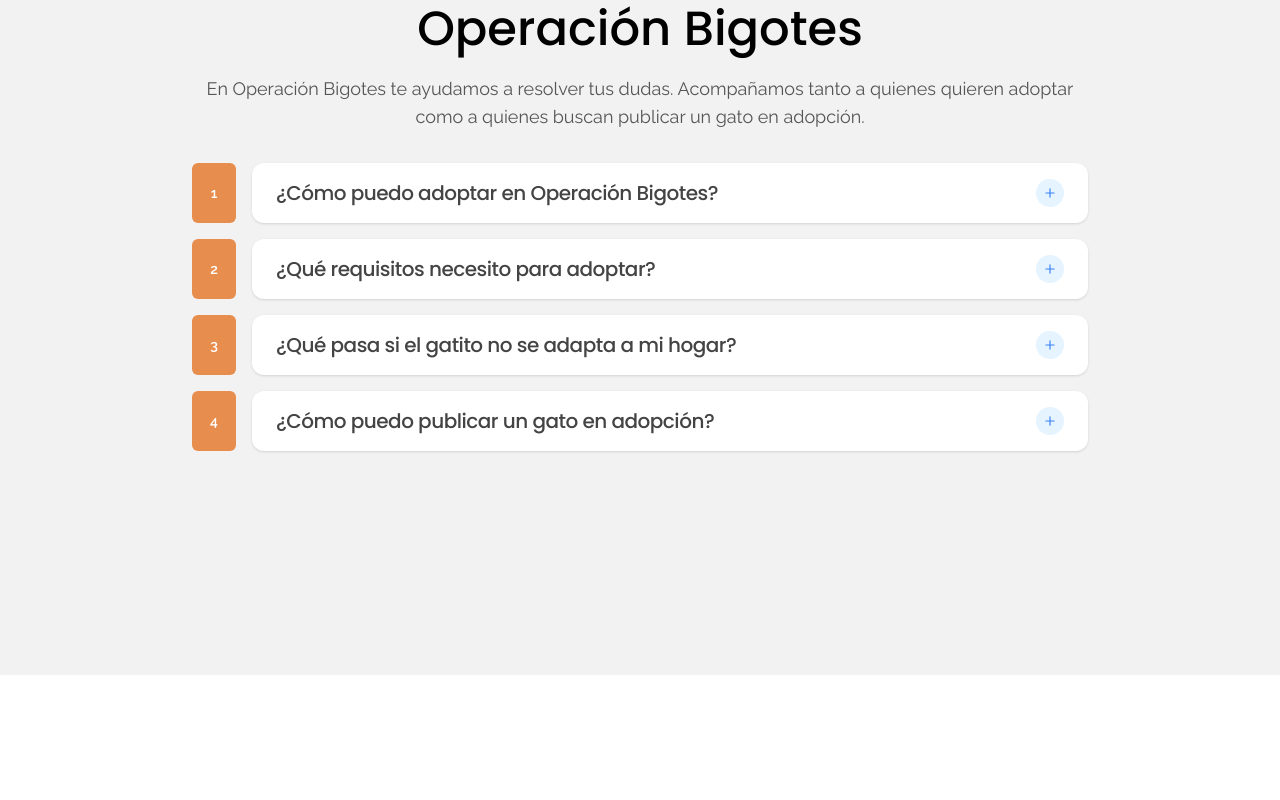
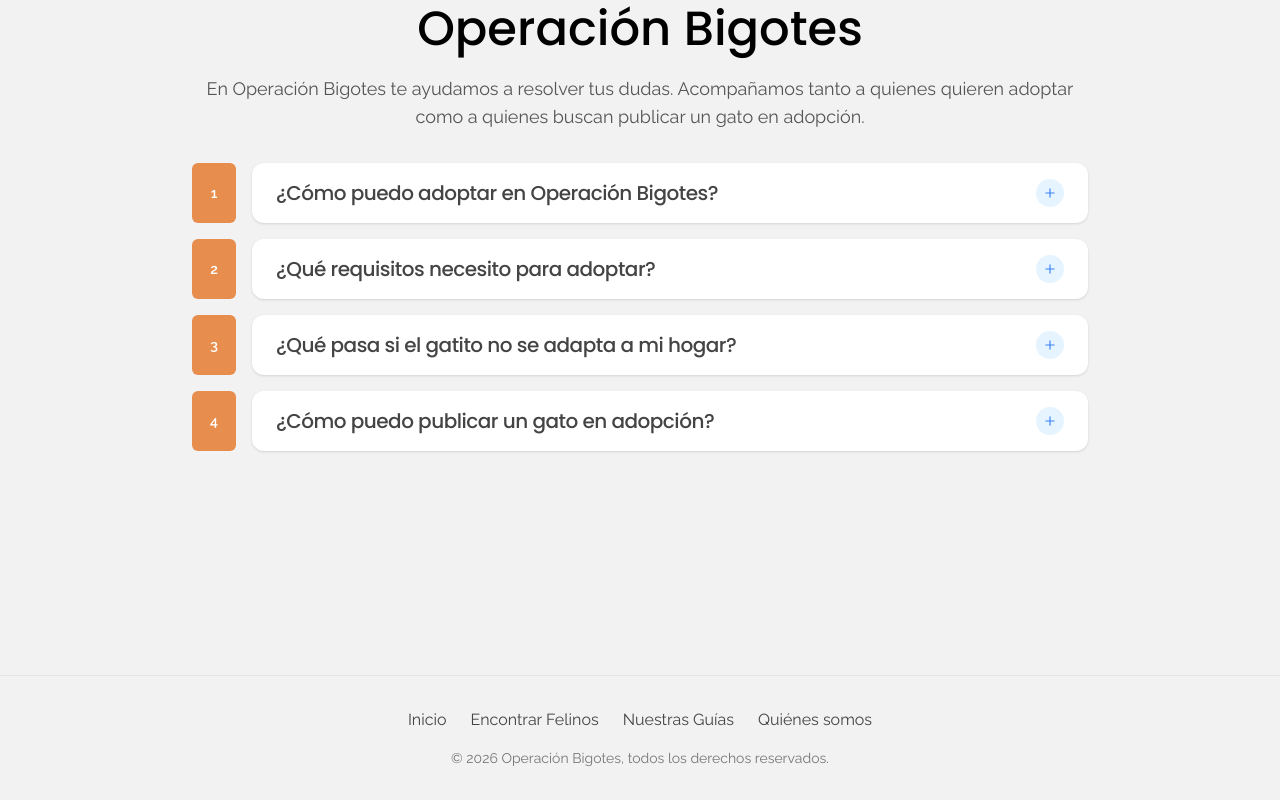
Before and after one commit to almendrasmaria/operacionbigotes, a React (Vite) app in the folder frontend/: page / in a window 1280 px wide. Shown: the part 2863-3663 px from the top of the page. Before the commit the page ends 3538 px from the top, so only its background shows below. Built offline with nearby package versions, Linux system fonts and the light colour scheme.

Commit message:
add Footer component with navigation links and copyright

```diff
--- /dev/null
+++ b/frontend/src/components/Footer.jsx
@@ -0,0 +1,24 @@
+import { Link } from "react-router-dom";
+
+const Footer = () => {
+  const year = new Date().getFullYear();
+
+  return (
+    <footer className="border-t border-[#E5E5E5] bg-[#F2F2F2]">
+      <div className="max-w-5xl mx-auto px-4 sm:px-6 lg:px-8 py-6 sm:py-8 text-center">
+        <nav className="flex flex-wrap justify-center gap-x-4 gap-y-2 sm:gap-x-6 text-sm sm:text-base text-[#444] sm:whitespace-nowrap">
+          <Link to="/" className="hover:text-[#E78E4E] transition-colors">Inicio</Link>
+          <Link to="/adoptar" className="hover:text-[#E78E4E] transition-colors">Encontrar Felinos</Link>
+          <Link to="/guias" className="hover:text-[#E78E4E] transition-colors">Nuestras Guías</Link>
+          <Link to="/nosotros" className="hover:text-[#E78E4E] transition-colors">Quiénes somos</Link>
+        </nav>
+
+        <p className="mt-4 text-sm text-[#777]">
+          © {year} Operación Bigotes, todos los derechos reservados.
+        </p>
+      </div>
+    </footer>
+  );
+};
+
+export default Footer;
--- a/frontend/src/pages/HomePage.jsx
+++ b/frontend/src/pages/HomePage.jsx
@@ -3,6 +3,7 @@ import Hero from "../sections/home/Hero";
 import FeaturesSection from "../sections/home/FeaturesSection";
 import TestimonialsSection from "../sections/home/TestimonialsSection";
 import FaqSection from "../sections/home/FaqSection";
+import Footer from "../components/Footer";
 
 const HomePage = () => {
   return (
@@ -14,6 +15,7 @@ const HomePage = () => {
         <TestimonialsSection />
         <FaqSection />
       </main>
+      <Footer />
     </>
   );
 };
```
